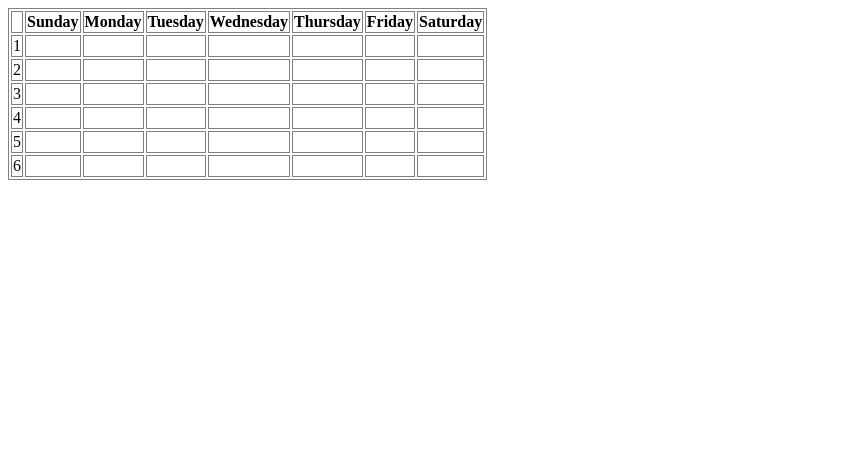
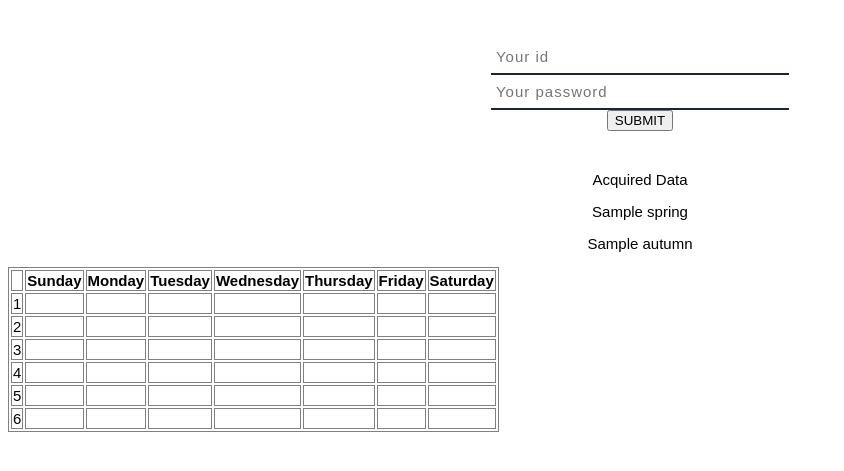
Before and after one commit to umncsk/scheduler, a Django app: template scheduler/templates/scheduler/index.html in a window 1280 px wide. Shown: the top 471 px of the page, without its empty margins (0-844 px from the left). Run offline with Django 3.2, Linux system fonts and the light colour scheme; the template is opened without the code that fills it: most values are stand-ins (such as "Sample title", 1, 10 or a date in 2020).

Commit message:
static, template, views renew!

```diff
--- /dev/null
+++ b/scheduler/static/css/style.css
@@ -0,0 +1,34 @@
+body {
+    width: auto;
+    text-align: center;
+    font: 15px sans-serif;
+}
+
+.login_form {
+	position: relative;
+	width: auto;
+	margin: 40px 3%;
+}
+.login_form input[type='text'] {
+	font: 15px/24px sans-serif;
+	box-sizing: border-box;
+	width: 25%;
+	padding: 0.3em;
+	transition: 0.3s;
+	letter-spacing: 1px;
+	color: #aaaaaa;
+	border: none;
+	border-bottom: 2px solid #1b2538;
+	background: transparent;
+}
+.ef input[type='text']:focus {
+	border-bottom: 2px solid #da3c41;
+	outline: none;
+}
+
+.table1 {
+border: 1px solid gray;
+}
+.table1 th, .table1 td {
+border: 1px solid gray;
+}
--- /dev/null
+++ b/scheduler/templates/scheduler/base.html
@@ -0,0 +1,13 @@
+{% load static %}
+<!DOCTYPE html>
+<html lang="ja">
+    <head>
+        <meta charset="utf-8">
+        <title>{% block title %}{% endblock title %}</title>
+        <link rel="stylesheet" href={% static "css/style.css" %}>
+    </head>
+    <body>
+        {% block content %}
+        {% endblock %}
+    </body>
+</html>
--- a/scheduler/templates/scheduler/index.html
+++ b/scheduler/templates/scheduler/index.html
@@ -1,18 +1,24 @@
-<!DOCTYPE html>
-<html>
-  <head>
-    <meta charset="utf-8">
-    <title>scheduler</title>
-    <style>
-      .table1 {
-        border: 1px solid gray;
-      }
-      .table1 th, .table1 td {
-        border: 1px solid gray;
-      }
-    </style>
-  </head>
-  <body>
+{% extends "scheduler/base.html" %}
+{% block title %}scheduler{% endblock title %}
+{% block content %}
+<form method="POST" action="scheduler" class="all">
+  {% csrf_token %}
+  <div class="login_form">
+    <label class="ef">
+      <input type="text" size="20" name="id" placeholder="Your id">
+    </label>
+    <br>
+    <label class="ef">
+      <input type="text" size="20" name="pswd" placeholder="Your password">
+    </label>
+    <br><button type="submit">SUBMIT</button>
+  </div>
+  <div>
+    <p>Acquired Data</p>
+    <p>{{ Spring }}</p>
+    <p>{{ Autumn }}</p>
+  </div>
+  <div class="stats">
     <table class="table1">
       <tr><th></th><th>Sunday</th><th>Monday</th><th>Tuesday</th><th>Wednesday</th><th>Thursday</th><th>Friday</th><th>Saturday</th></tr>
       <tr><td>1</td><td></td><td></td><td></td><td></td><td></td><td></td><td></td></tr>
@@ -22,5 +28,6 @@
       <tr><td>5</td><td></td><td></td><td></td><td></td><td></td><td></td><td></td></tr>
       <tr><td>6</td><td></td><td></td><td></td><td></td><td></td><td></td><td></td></tr>
     </table>
-  </body>
-</html>
+  </div>
+</form>
+{% endblock %}
--- a/scheduler/urls.py
+++ b/scheduler/urls.py
@@ -4,4 +4,5 @@ from . import views
 
 urlpatterns = [
     path('', views.index, name='index'),
+    path("scheduler", views.execute),
 ]
```
Also changed, not shown: scheduler/views.py (+7 -2 lines), db.sqlite3.
